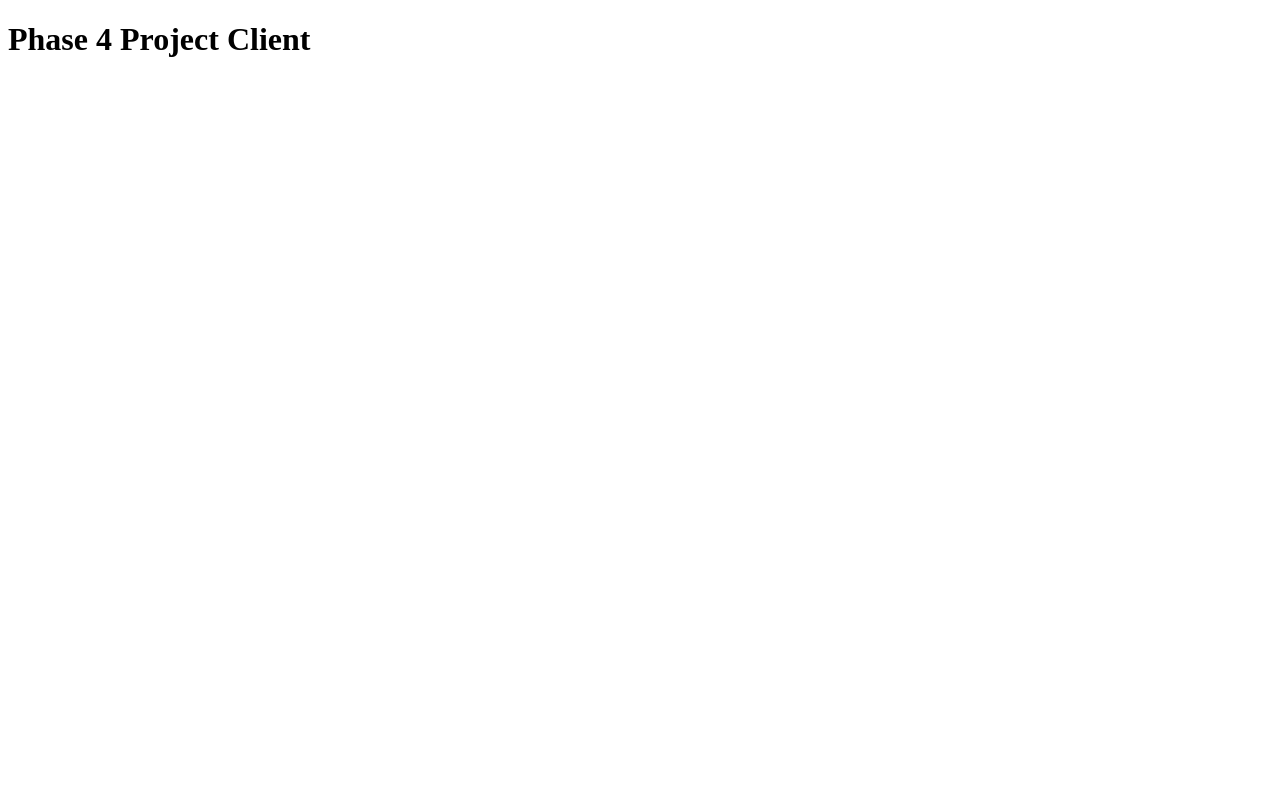
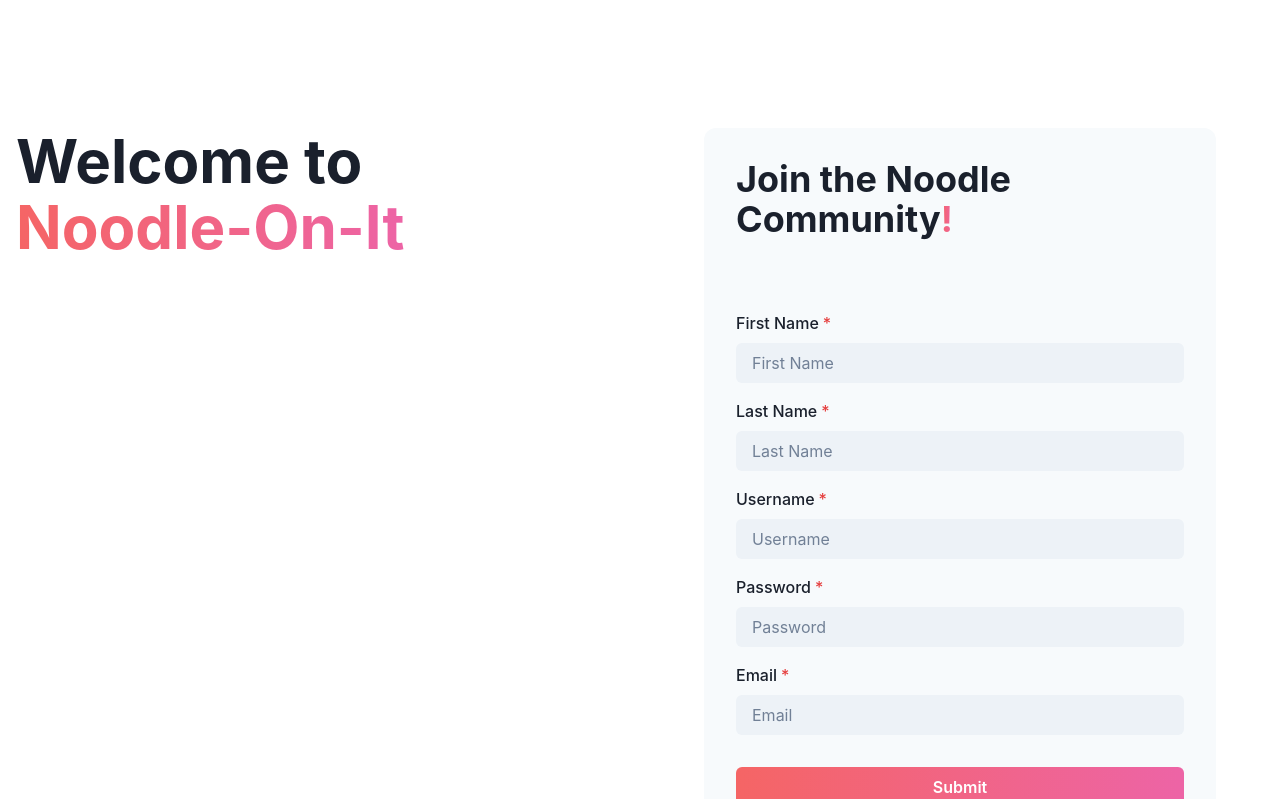
Before and after one commit to jpreuven/capstone, a React (Create React App) app in the folder client/: page /signup in a window 1280 px wide. Shown: the top 799 px of the page. Built offline with nearby package versions, Linux system fonts and the light colour scheme; no server answers.

Commit message:
Added signup

```diff
--- a/client/src/components/App.js
+++ b/client/src/components/App.js
@@ -1,8 +1,26 @@
 import React, { useEffect, useState } from "react";
-import { Switch, Route } from "react-router-dom";
+// import { Switch, Route } from "react-router-dom";
+import { BrowserRouter as Router, Route } from "react-router-dom";
+import Signup from "./Authentication/Signup";
+import { ChakraProvider } from "@chakra-ui/react";
 
 function App() {
-  return <h1>Phase 4 Project Client</h1>;
+  useEffect(() => {
+    fetch("/users")
+      .then((r) => r.json())
+      .then((data) => console.log(data));
+  }, []);
+
+  return (
+    <ChakraProvider>
+      <Router>
+        <Route path="/signup">
+          <Signup />
+        </Route>
+      </Router>
+      <h1>Phase 4 Project Client</h1>;
+    </ChakraProvider>
+  );
 }
 
 export default App;
--- /dev/null
+++ b/client/src/components/Authentication/Signup.js
@@ -0,0 +1,276 @@
+import React, { useEffect, useState } from "react";
+import { useFormik } from "formik";
+import * as yup from "yup";
+import {
+  Box,
+  Flex,
+  Stack,
+  Heading,
+  FormControl,
+  FormLabel,
+  Text,
+  Container,
+  Input as ChakraInput,
+  Button,
+  SimpleGrid,
+  Avatar,
+  AvatarGroup,
+  useBreakpointValue,
+  IconProps,
+  Icon,
+} from "@chakra-ui/react";
+import { useHistory } from "react-router-dom/cjs/react-router-dom.min";
+
+export default function Signup({}) {
+  //   const [password, setPassword] = useState("");
+  //   const [email, setEmail] = useState("");
+  //   const [username, setUsername] = useState("");
+  //   const [firstName, setFirstName] = useState("");
+  //   const [lastName, setLastName] = useState("");
+
+  const formSchema = yup.object().shape({
+    username: yup.string().required("Please enter a user name"),
+    firstName: yup.string().required("Please add a first name"),
+    lastName: yup.string().required("Please enter a last name"),
+    email: yup.string().required("Please enter an email address"),
+    password: yup.string().required("Please enter a password"),
+  });
+  const formik = useFormik({
+    initialValues: {
+      username: "",
+      firstName: "",
+      lastName: "",
+      email: "",
+      password: "",
+    },
+    validationSchema: formSchema,
+    onSubmit: (value) => handleSubmit(value),
+  });
+
+  const history = useHistory();
+
+  function handleLogin(e) {
+    history.push("/login");
+  }
+
+  function handleSubmit(e) {
+    // e.preventDefault();
+    // const new_user = {
+    //   firstName: e["firstName"],
+    //   lastName: e["lastName"],
+    //   username: e["username"],
+    //   email: e["email"],
+    //   password: e["password"],
+    // };
+    // console.log(new_user);
+    fetch("/signup", {
+      method: "POST",
+      headers: {
+        "Content-Type": "application/json",
+      },
+      body: JSON.stringify({
+        firstName: e["firstName"],
+        lastName: e["lastName"],
+        username: e["username"],
+        email: e["email"],
+        password: e["password"],
+      }),
+    }).then((r) => {
+      if (r.ok) {
+        r.json().then((user) => console.log(user));
+      }
+    });
+  }
+
+  // const Blur = (props: IconProps) => {
+  //   const Blur = (props) => {
+  //     return (
+  //       <Icon
+  //         width={useBreakpointValue({ base: "100%", md: "40vw", lg: "30vw" })}
+  //         zIndex={useBreakpointValue({ base: -1, md: -1, lg: 0 })}
+  //         height="560px"
+  //         viewBox="0 0 528 560"
+  //         fill="none"
+  //         xmlns="http://www.w3.org/2000/svg"
+  //         {...props}
+  //       >
+  //         <circle cx="71" cy="61" r="111" fill="#F56565" />
+  //         <circle cx="244" cy="106" r="139" fill="#ED64A6" />
+  //         <circle cy="291" r="139" fill="#ED64A6" />
+  //         <circle cx="80.5" cy="189.5" r="101.5" fill="#ED8936" />
+  //         <circle cx="196.5" cy="317.5" r="101.5" fill="#ECC94B" />
+  //         <circle cx="70.5" cy="458.5" r="101.5" fill="#48BB78" />
+  //         <circle cx="426.5" cy="-0.5" r="101.5" fill="#4299E1" />
+  //       </Icon>
+  //     );
+  //   };
+
+  return (
+    <Box position={"relative"}>
+      <Container
+        as={SimpleGrid}
+        maxW={"7xl"}
+        columns={{ base: 1, md: 2 }}
+        spacing={{ base: 10, lg: 32 }}
+        py={{ base: 10, sm: 20, lg: 32 }}
+      >
+        <Stack spacing={{ base: 10, md: 20 }}>
+          <Heading
+            lineHeight={1.1}
+            fontSize={{ base: "3xl", sm: "4xl", md: "5xl", lg: "6xl" }}
+          >
+            Welcome to{" "}
+            <Text
+              as={"span"}
+              bgGradient="linear(to-r, red.400,pink.400)"
+              bgClip="text"
+            >
+              Noodle-On-It
+            </Text>{" "}
+          </Heading>
+        </Stack>
+        <Stack
+          bg={"gray.50"}
+          rounded={"xl"}
+          p={{ base: 4, sm: 6, md: 8 }}
+          spacing={{ base: 8 }}
+          maxW={{ lg: "lg" }}
+        >
+          <Stack spacing={4}>
+            <Heading
+              color={"gray.800"}
+              lineHeight={1.1}
+              fontSize={{ base: "2xl", sm: "3xl", md: "4xl" }}
+            >
+              Join the Noodle Community
+              <Text
+                as={"span"}
+                bgGradient="linear(to-r, red.400,pink.400)"
+                bgClip="text"
+              >
+                !
+              </Text>
+            </Heading>
+          </Stack>
+          <Box as={"form"} onSubmit={formik.handleSubmit} mt={10}>
+            <Stack spacing={4}>
+              <FormControl isRequired>
+                <FormLabel>First Name</FormLabel>
+                <ChakraInput
+                  bg={"gray.100"}
+                  border={0}
+                  color={"gray.500"}
+                  _placeholder={{
+                    color: "gray.500",
+                  }}
+                  type="text"
+                  value={formik.values.firstName}
+                  name="firstName"
+                  placeholder="First Name"
+                  onChange={formik.handleChange}
+                  required
+                />
+              </FormControl>
+              <FormControl isRequired>
+                <FormLabel>Last Name</FormLabel>
+                <ChakraInput
+                  bg={"gray.100"}
+                  border={0}
+                  color={"gray.500"}
+                  _placeholder={{
+                    color: "gray.500",
+                  }}
+                  type="text"
+                  value={formik.values.lastName}
+                  name="lastName"
+                  placeholder="Last Name"
+                  onChange={formik.handleChange}
+                  required
+                />
+              </FormControl>
+              <FormControl id="username" isRequired>
+                <FormLabel>Username</FormLabel>
+                <ChakraInput
+                  type="text"
+                  name="username"
+                  value={formik.values.username}
+                  onChange={formik.handleChange}
+                  bg={"gray.100"}
+                  border={0}
+                  color={"gray.500"}
+                  _placeholder={{
+                    color: "gray.500",
+                  }}
+                  placeholder="Username"
+                />
+              </FormControl>
+              <FormControl id="password" isRequired>
+                <FormLabel>Password</FormLabel>
+                <ChakraInput
+                  type="password"
+                  name="password"
+                  value={formik.values.password}
+                  onChange={formik.handleChange}
+                  bg={"gray.100"}
+                  border={0}
+                  color={"gray.500"}
+                  _placeholder={{
+                    color: "gray.500",
+                  }}
+                  placeholder="Password"
+                />
+              </FormControl>
+              <FormControl isRequired>
+                <FormLabel>Email</FormLabel>
+                <ChakraInput
+                  bg={"gray.100"}
+                  border={0}
+                  color={"gray.500"}
+                  _placeholder={{
+                    color: "gray.500",
+                  }}
+                  type="email"
+                  name="email"
+                  value={formik.values.email}
+                  placeholder="Email"
+                  onChange={formik.handleChange}
+                  required
+                />
+              </FormControl>
+            </Stack>
+            <Button
+              fontFamily={"heading"}
+              mt={8}
+              w={"full"}
+              bgGradient="linear(to-r, red.400,pink.400)"
+              color={"white"}
+              _hover={{
+                bgGradient: "linear(to-r, red.400,pink.400)",
+                boxShadow: "xl",
+              }}
+              type="submit"
+            >
+              Submit
+            </Button>
+            <Text
+              color={"blue.400"}
+              _hover={{
+                color: "blue.600",
+              }}
+              onClick={handleLogin}
+            >
+              Already have an account? Login now!
+            </Text>
+          </Box>
+          form
+        </Stack>
+      </Container>
+      {/* <Blur
+        position={"absolute"}
+        top={-10}
+        left={-10}
+        style={{ filter: "blur(70px)" }}
+      /> */}
+    </Box>
+  );
+}
```
Also changed, not shown: client/package.json (+10 -2 lines), client/src/components/Authentication/Login.js (added), 1 other file (tests, documents, lock files or other folders).
